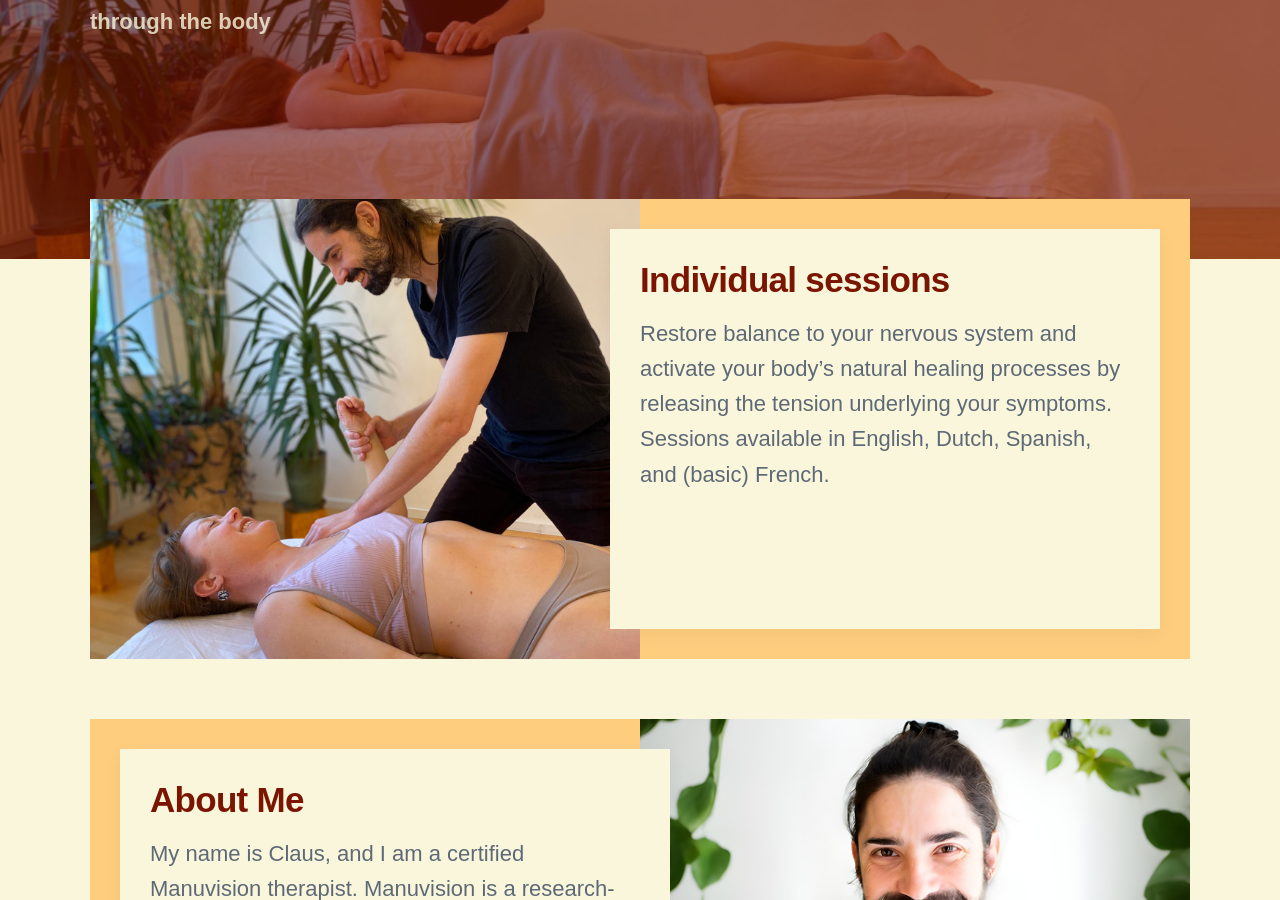
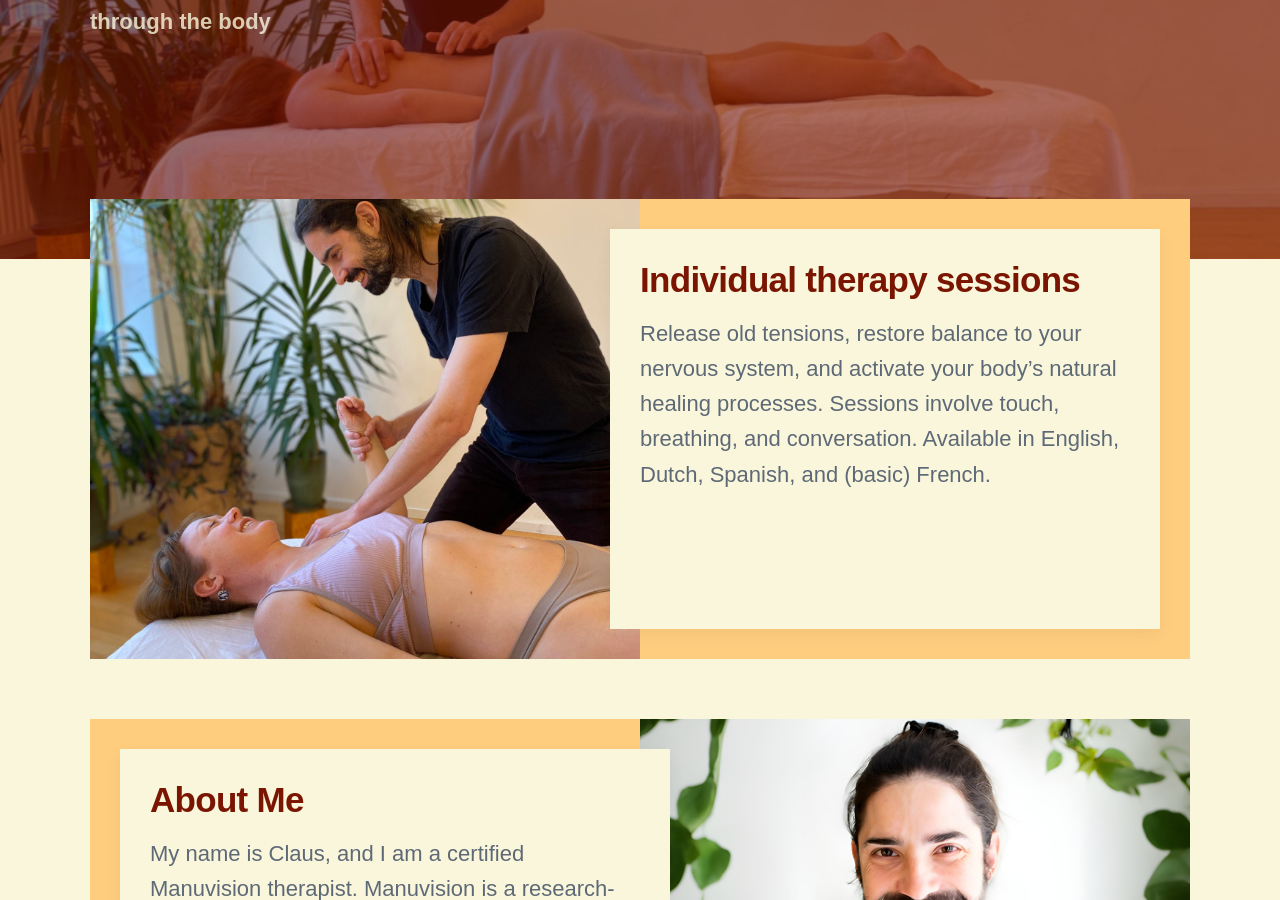
Before and after one commit to threekeytherapy/threekeytherapy.com, a Jekyll site: the page built from index.html, in a window 1280 px wide and 900 px high, scrolled down 539 px. Built offline with Jekyll 4.4.1, drawn with Linux system fonts in a browser that asks for light colours; nearby versions of some CDN libraries; some web fonts are replaced.

Commit message:
readability tweaks

```diff
--- a/_projects/bodytherapy.md
+++ b/_projects/bodytherapy.md
@@ -1,7 +1,7 @@
 ---
-title: Individual sessions
+title: Individual therapy sessions
 subtitle:
-description: Restore balance to your nervous system and activate your body’s natural healing processes by releasing the tension underlying your symptoms. Sessions available in English, Dutch, Spanish, and (basic) French.
+description: Release old tensions, restore balance to your nervous system, and activate your body’s natural healing processes. Sessions involve touch, breathing, and conversation. Available in English, Dutch, Spanish, and (basic) French.
 featured_image: /images/treatment2.jpg
 homepage_image: /images/treatment2.jpg
 date: 2023-11-01 00:00:00
@@ -11,8 +11,6 @@ redirects_from:
 ---
 
 > Most emotional, psychological, and physical disorders are caused by tension in the nervous system
-
-In an individual therapy session, we work together to release this tension using a combination of touch, breathing, and conversation.
 
 On this page:
 - [Why work with the nervous system?](#why-work-with-the-nervous-system)
@@ -36,7 +34,8 @@ The nervous system is where the body and mind connect, which is one of the reaso
 
 ## What can I expect in a session?
 
-During a therapy session, I will work with you to open the body and release the tensions and blockages underlying physical and psychological ailments.
+During a therapy session we work together with a combination of touch, breathing, and conversation to release the tensions and blockages underlying your physical and psychological symptoms.
+
 This may include:
 
 - **Relieve Tensions**: Use deep massage techniques, joint release, acupressure, and zone points to relax muscles, release joints, and ease neck and back tension.
```
